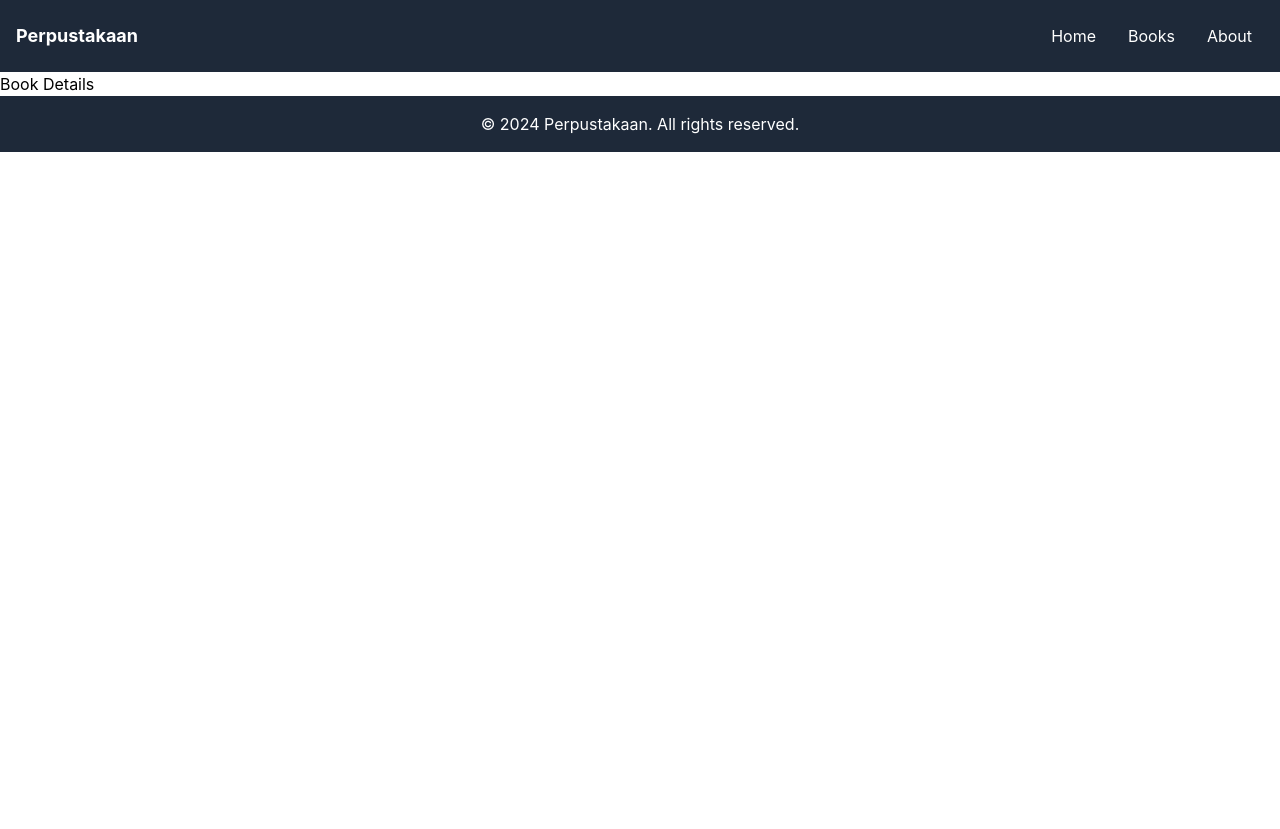
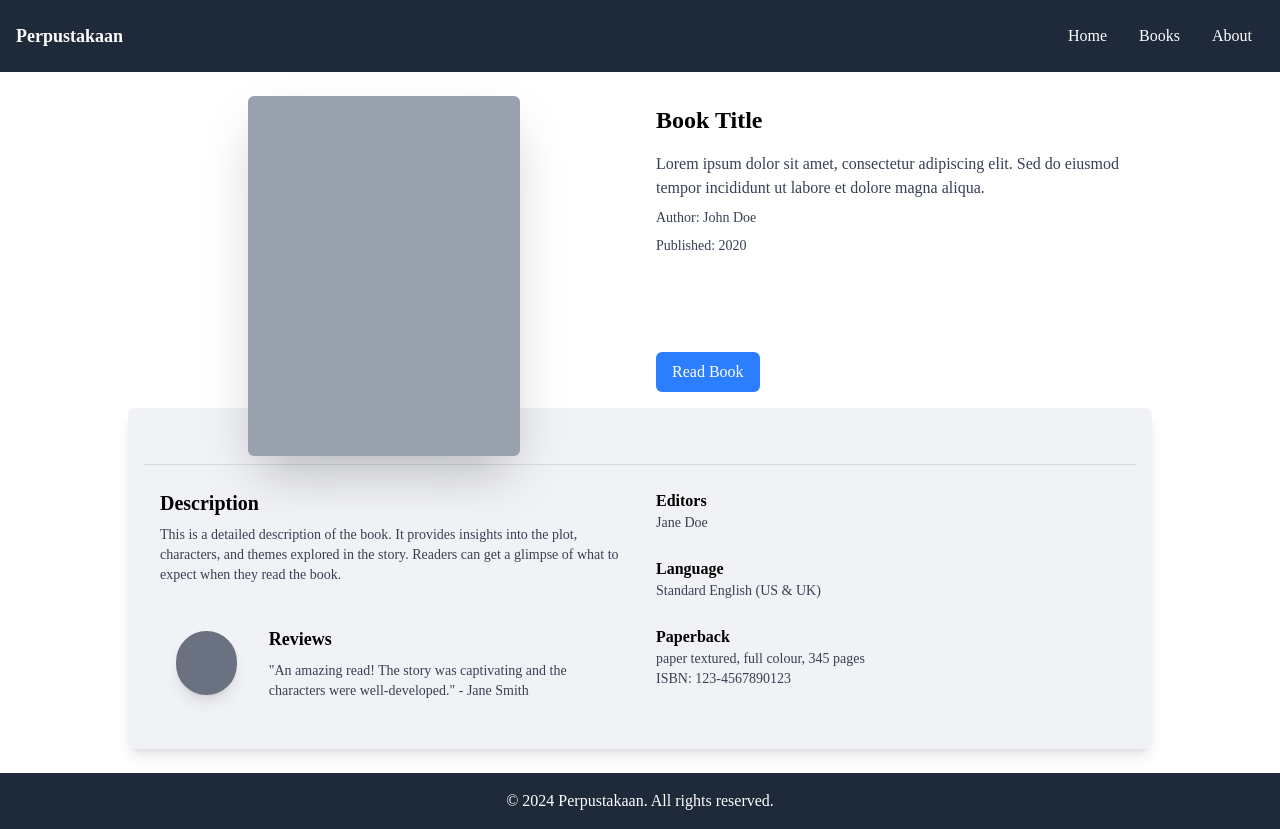
Before and after one commit to JdaraD/perpustakaan-reactjs, a React (Vite) app: page /book-details in a window 1280 px wide. Before the commit the page ends 800 px from the top, so only its background shows below. Built offline with nearby package versions, Linux system fonts and the light colour scheme.

Commit message:
finish page bookdetails

```diff
--- a/src/layouts/user/userLayouts.jsx
+++ b/src/layouts/user/userLayouts.jsx
@@ -4,10 +4,12 @@ import Footer from "../../components/user/Footer";
 
 export default function UserLayouts() {
   return (
-    <>
+    <div className="flex flex-col min-h-screen font-[Poppins]">
       <Navbar />
-      <Outlet />
+      <main className="flex-1">
+        <Outlet />
+      </main>
       <Footer />
-    </>
+    </div>
   );
 }
--- a/src/pages/user/BookDetails.jsx
+++ b/src/pages/user/BookDetails.jsx
@@ -1,8 +1,74 @@
 const BookDetails = () => {
   return (
-    <div>
-      <h1>Book Details</h1>
-      {/* Add book details content here */}
+    <div className="flex w-full h-full items-center justify-center my-4">
+      <div className="flex flex-col h-full w-[80%]">
+        <div className="flex w-full h-80">
+          <div className="flex relative justify-center items-center w-[50%] h-full">
+            <div className="absolute bg-gray-400 top-2 w-68 h-90 rounded-md shadow-2xl"></div>
+          </div>
+          <div className="flex relative flex-col w-[50%] h-full p-4 gap-4">
+            <h1 className="text-2xl font-bold">Book Title</h1>
+            <div className="flex flex-col gap-2">
+              <p className="text-base text-gray-700">
+                Lorem ipsum dolor sit amet, consectetur adipiscing elit. Sed do
+                eiusmod tempor incididunt ut labore et dolore magna aliqua.
+              </p>
+              <p className="text-sm text-gray-700">Author: John Doe</p>
+              <p className="text-sm text-gray-700">Published: 2020</p>
+            </div>
+            <button className="absolute bottom-4 left-4 bg-blue-500 text-white py-2 px-4 rounded-md hover:bg-blue-600 cursor-pointer">
+              Read Book
+            </button>
+          </div>
+        </div>
+        <div className="flex bg-gray-300/30 flex-col w-full h-auto rounded-md shadow-lg p-4 mb-2">
+          <div className="border-b border-gray-500/20 mt-10 mb-2"></div>
+          <div className="flex w-full h-full">
+            <div className="flex flex-col justify-between w-[50%] h-full p-4 gap-6">
+              <div className="flex flex-col gap-2">
+                <h2 className="text-xl font-bold">Description</h2>
+                <p className="text-sm text-gray-700">
+                  This is a detailed description of the book. It provides
+                  insights into the plot, characters, and themes explored in the
+                  story. Readers can get a glimpse of what to expect when they
+                  read the book.
+                </p>
+              </div>
+              <div className="flex w-full h-auto items-center justify-center">
+                <div className="flex justify-center w-[20%] h-full p-4">
+                  <div className="bg-gray-500 inset-shadow-amber-50 w-16 h-16 rounded-full shadow-lg"></div>
+                </div>
+                <div className="flex flex-col w-[80%] h-full gap-2 p-4">
+                  <h3 className="text-lg font-bold">Reviews</h3>
+                  <p className="text-sm text-gray-700">
+                    "An amazing read! The story was captivating and the
+                    characters were well-developed." - Jane Smith
+                  </p>
+                </div>
+              </div>
+            </div>
+            <div className="flex flex-col w-[50%] h-auto p-4 gap-6">
+              <div>
+                <h2 className="text-base font-bold">Editors</h2>
+                <p className="text-sm text-gray-700">Jane Doe</p>
+              </div>
+              <div>
+                <h2 className="text-base font-bold">Language</h2>
+                <p className="text-sm text-gray-700">
+                  Standard English (US & UK)
+                </p>
+              </div>
+              <div>
+                <h2 className="text-base font-bold">Paperback</h2>
+                <p className="text-sm text-gray-700">
+                  paper textured, full colour, 345 pages
+                </p>
+                <p className="text-sm text-gray-700">ISBN: 123-4567890123</p>
+              </div>
+            </div>
+          </div>
+        </div>
+      </div>
     </div>
   );
 };
```
